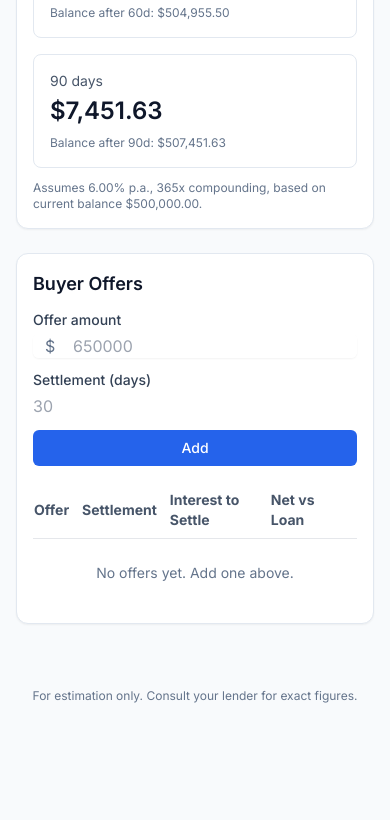
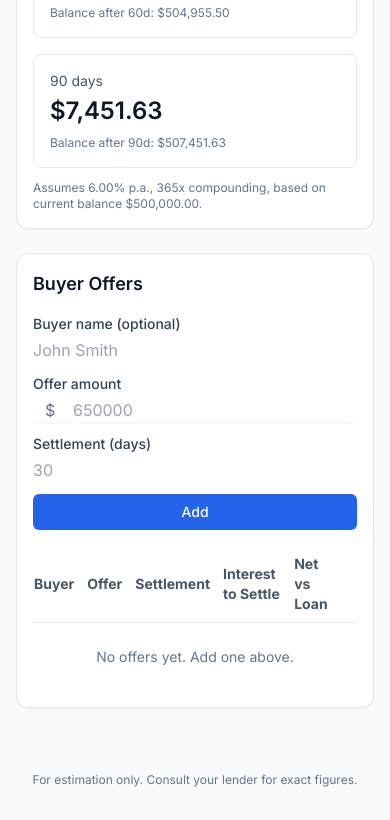
Before and after one commit to joostfunkekupper/sell-my-house, a plain HTML site: page index.html in a window 390 px wide. Shown: the part 828-1648 px from the top of the page. Before the commit the page ends 1564 px from the top, so only its background shows below. Drawn offline with nearby package versions, Linux system fonts and the light colour scheme.

Commit message:
Add buyer name

```diff
--- a/index.html
+++ b/index.html
@@ -99,10 +99,13 @@
         </div>
 
         <div class="bg-white border border-slate-200 rounded-xl shadow-sm p-4 sm:p-6 mt-6">
-          <div class="flex flex-col sm:flex-row sm:items-end sm:justify-between gap-3">
-            <h3 class="font-semibold text-lg">Buyer Offers</h3>
-            <div class="grid grid-cols-1 sm:grid-cols-6 gap-3 w-full sm:w-auto">
-              <div class="sm:col-span-3">
+          <h3 class="font-semibold text-lg mb-4">Buyer Offers</h3>
+          <div class="grid grid-cols-1 sm:grid-cols-8 gap-3 w-full sm:w-auto">
+              <div class="sm:col-span-2">
+                <label for="offerName" class="block text-sm font-medium text-slate-700">Buyer name (optional)</label>
+                <input id="offerName" type="text" class="mt-1 block w-full rounded-md border-slate-300 focus:border-primary-500 focus:ring-primary-500" placeholder="John Smith">
+              </div>
+              <div class="sm:col-span-2">
                 <label for="offerAmount" class="block text-sm font-medium text-slate-700">Offer amount</label>
                 <div class="mt-1 relative rounded-md shadow-sm">
                   <div class="pointer-events-none absolute inset-y-0 left-0 flex items-center pl-3">
@@ -115,17 +118,17 @@
                 <label for="offerDays" class="block text-sm font-medium text-slate-700">Settlement (days)</label>
                 <input id="offerDays" type="number" inputmode="numeric" class="mt-1 block w-full rounded-md border-slate-300 focus:border-primary-500 focus:ring-primary-500" placeholder="30" min="0" step="1">
               </div>
-              <div class="sm:col-span-1 flex items-end">
+              <div class="sm:col-span-2 flex items-end">
                 <button id="addOfferBtn" class="w-full inline-flex justify-center items-center rounded-md bg-primary-600 hover:bg-primary-700 text-white px-3 py-2 text-sm font-medium">Add</button>
               </div>
             </div>
-          </div>
 
           <div class="mt-4">
             <div class="overflow-x-auto">
               <table class="min-w-full text-sm">
                 <thead>
                   <tr class="text-left text-slate-600 border-b">
+                    <th class="py-2 pr-3">Buyer</th>
                     <th class="py-2 pr-3">Offer</th>
                     <th class="py-2 pr-3">Settlement</th>
                     <th class="py-2 pr-3">Interest to Settle</th>
@@ -178,7 +181,7 @@
       annualRate: 6,
       compounding: 365,
       currency: 'USD',
-      offers: [] // { id, amount, days }
+      offers: [] // { id, name, amount, days }
     };
 
     const STORAGE_KEY = 'sellMyHouseData';
@@ -261,7 +264,7 @@
     function renderOffers() {
       const tbody = $("offersTbody");
       if (!state.offers.length) {
-        tbody.innerHTML = `<tr><td colspan="5" class="py-6 text-center text-slate-500">No offers yet. Add one above.</td></tr>`;
+        tbody.innerHTML = `<tr><td colspan="6" class="py-6 text-center text-slate-500">No offers yet. Add one above.</td></tr>`;
         return;
       }
       const rows = state.offers.map((o) => {
@@ -269,8 +272,10 @@
         const totalToClearLoan = state.loanAmount + interestToSettle;
         const netVsLoan = o.amount - totalToClearLoan;
         const netClass = netVsLoan >= 0 ? 'text-emerald-700' : 'text-rose-700';
+        const buyerName = o.name && o.name.trim() ? o.name.trim() : '—';
         return `
           <tr class="border-b last:border-0">
+            <td class="py-3 pr-3">${buyerName}</td>
             <td class="py-3 pr-3">${formatCurrency(o.amount)}</td>
             <td class="py-3 pr-3">${o.days} days</td>
             <td class="py-3 pr-3">${formatCurrency(interestToSettle)}</td>
@@ -339,7 +344,9 @@
         const days = validatePositiveNumber($("offerDays").value, 'Settlement days');
         if (amount === null || days === null) return;
         const id = Date.now().toString(36) + Math.random().toString(36).slice(2,6);
-        state.offers.push({ id, amount, days });
+        const name = $("offerName").value.trim();
+        state.offers.push({ id, name, amount, days });
+        $("offerName").value = '';
         $("offerAmount").value = '';
         $("offerDays").value = '';
         saveToStorage();
```
